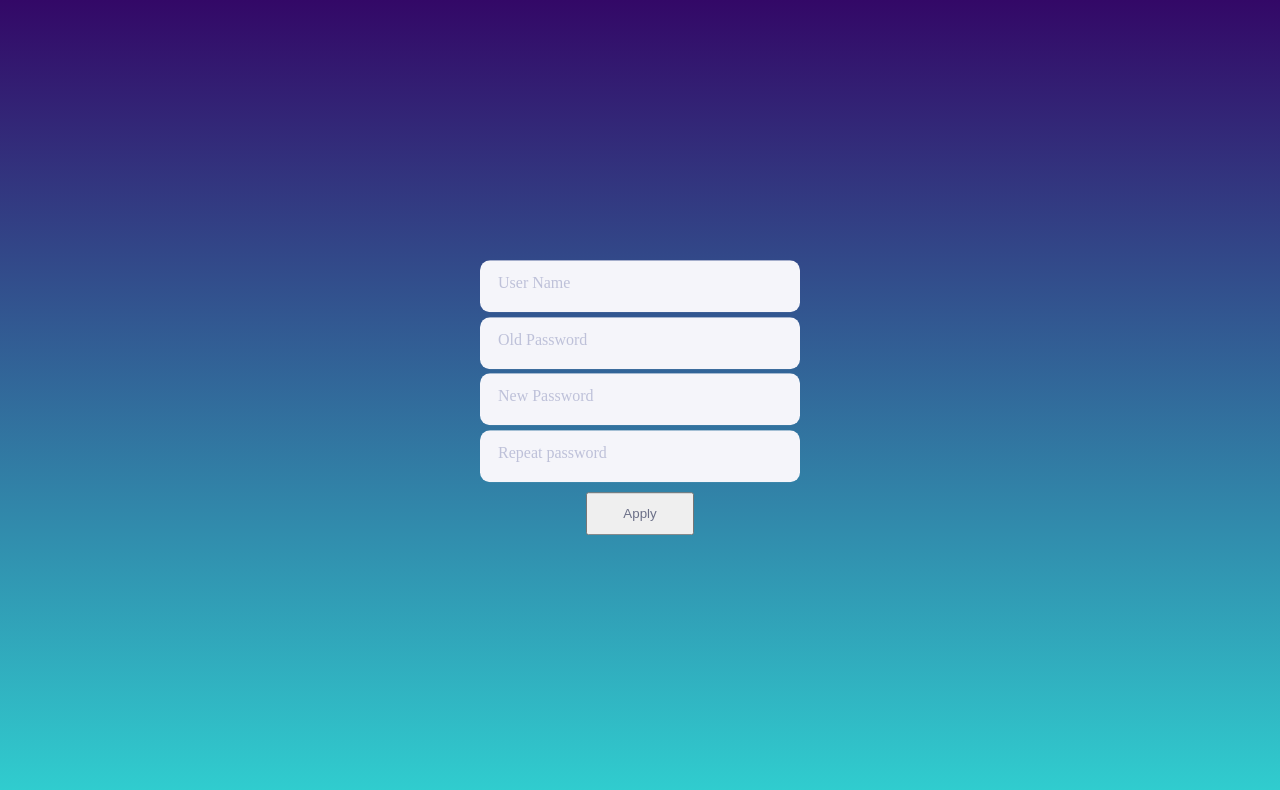
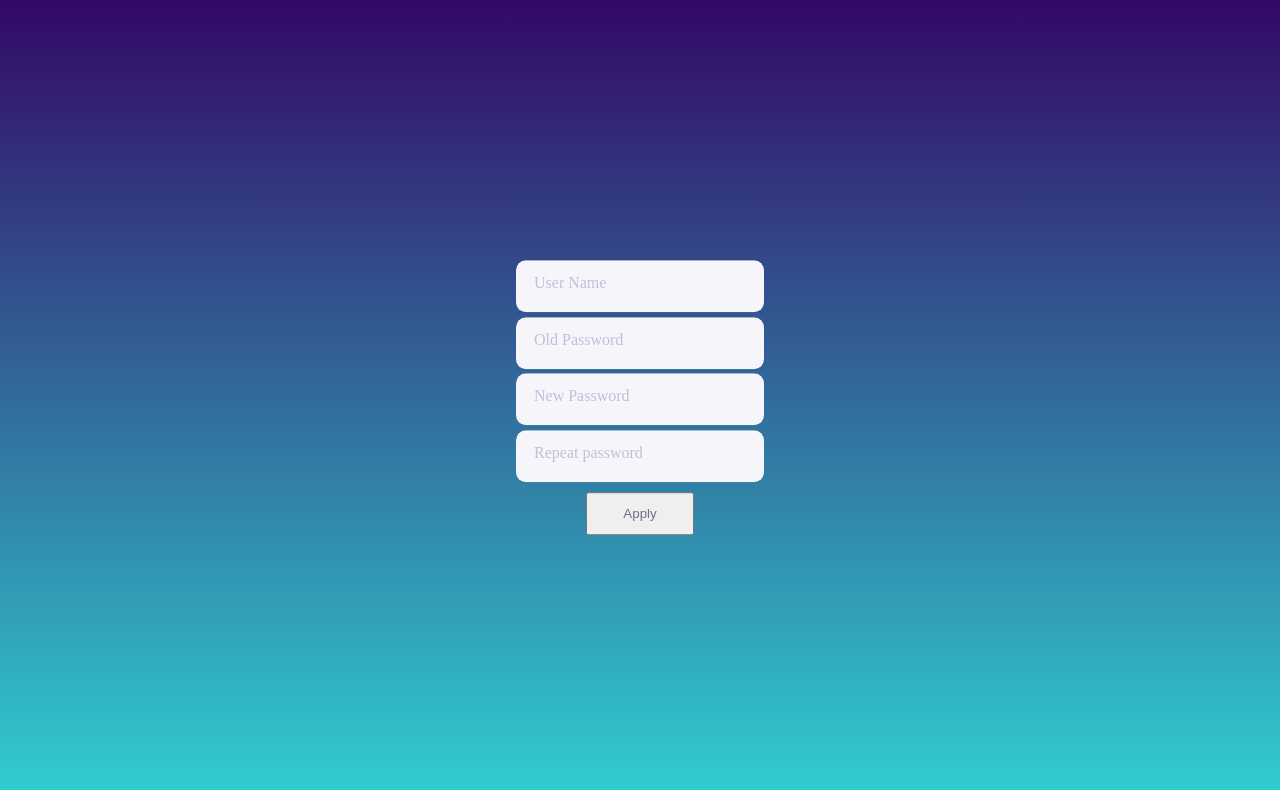
Before and after one commit to dream10201/csp, a plain HTML site: page frontend/index.html in a window 1280 px wide. Drawn offline with Linux system fonts and the light colour scheme.

Commit message:
调整输入框宽度

```diff
--- a/frontend/static/index.css
+++ b/frontend/static/index.css
@@ -46,7 +46,7 @@ html {
 }
 
 .input-fill-box {
-    width: 20rem;;
+    width: 15.5rem;;
     position: relative;
     margin: 0.3rem auto;
 }
```
